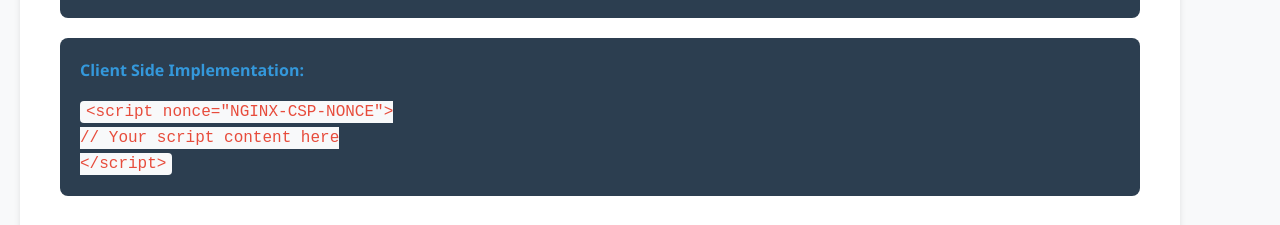
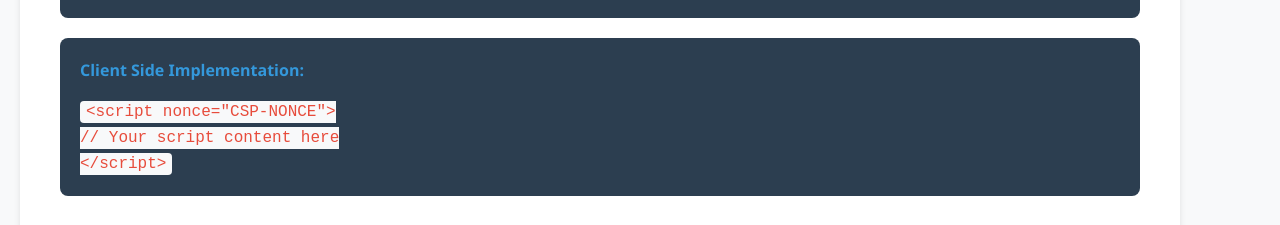
Before and after one commit to vin070/SSO-blog, a plain HTML site: page blog/index.html in a window 1280 px wide. Shown: the part 9019-9244 px from the top of the page. Drawn offline with Linux system fonts and the light colour scheme; files that its build step writes are made by us from their sources; files whose address does not match are found by name.

Commit message:
fixes: Wrong nonce attribute value

```diff
--- a/blog/index.html
+++ b/blog/index.html
@@ -369,7 +369,7 @@
             <div class="code-block">
               <h4>Client Side Implementation:</h4>
               <code>
-                &lt;script nonce="NGINX-CSP-NONCE"&gt;<br />
+                &lt;script nonce="CSP-NONCE"&gt;<br />
                 // Your script content here<br />
                 &lt;/script&gt;
               </code>
```
